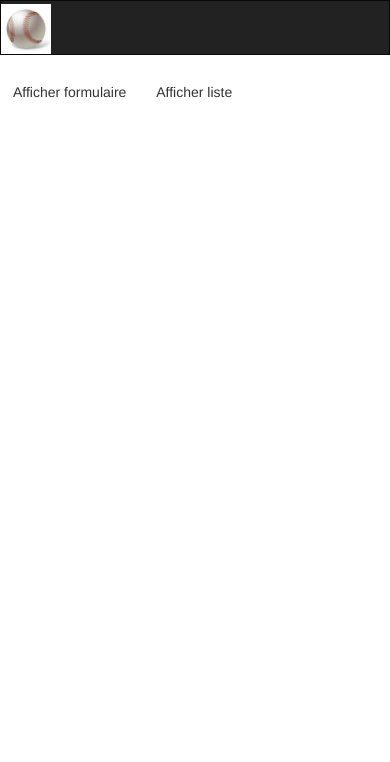
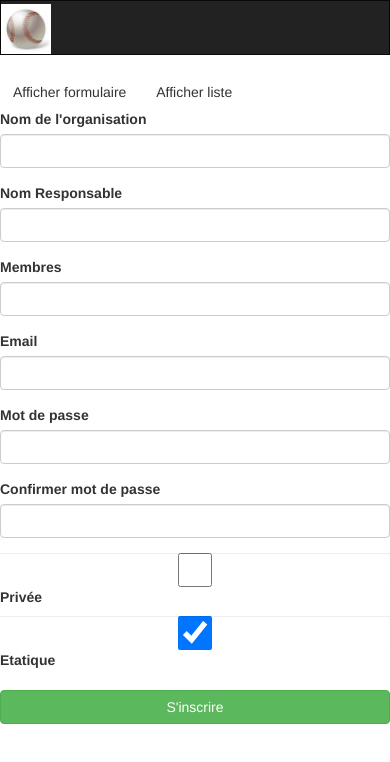
Before and after one commit to GregoryDev/OCI---AppSport, a plain HTML site: page www/index.html in a window 390 px wide. Drawn offline with Linux system fonts and the light colour scheme; some packages are replaced by stand-ins of ours.

Commit message:
inscription organisation

```diff
--- a/www/index.html
+++ b/www/index.html
@@ -85,7 +85,18 @@
 
         <div id="div_create_user">
             <form name="create_user" id="create_user" action="index.html" method="post">
-                <div  class="form-group" >
+
+       <div class="form-group">
+         <label>Type:</label>
+           <select class="form-control">
+        	     <option value="" disabled selected>Chooisir le type</option>
+    		     <option value="1">Utilisateur</option>
+      		     <option value="2">Organisation</option>
+
+      	</select>
+      		 </div>
+
+		<div  class="form-group" >
                     <label for="first_name">Pseudo</label>
                     <input id="pseudo" type="text" class="form-control" >
                 </div>
@@ -189,6 +200,61 @@
             </ul>
         </div>
 
+        <!--
+            Formulaire Inscription Organisation
+        -->
+
+
+     <div id="div_create_organisation">
+     <form name="create_organisation" id="create_organisation" action="index.html" method="post">
+
+        <div class="form-group">
+          <label for="first_name">Nom de l'organisation</label>
+          <input id="nom_organisation" type="text" class="form-control">
+        </div>
+
+        <div class="form-group">
+          <label for="nom_responsable">Nom Responsable</label>
+          <input  id="" type="text" class="form-control">
+
+        </div>
+       <div class="form-group">
+          <label for="first_name">Membres</label>
+          <input  id="membres" type="text" class="form-control">
+
+        </div>
+
+        <div class="form-group">
+          <label for="email">Email</label>
+          <input id="email" type="email" class="form-control">
+
+        </div>
+
+        <div class="form-group">
+          <label for="password">Mot de passe</label>
+          <input id="password" type="password" class="form-control">
+
+        </div>
+
+
+        <div class="form-group">
+          <label for="password">Confirmer mot de passe</label>
+          <input id="confirm-password" type="password" class="form-control" >
+
+        </div>
+<div class="form-group">
+     <p>
+      <input type="checkbox" id="test5" class="form-control" />
+      <label for="test5">Privée</label>
+
+      <input type="checkbox" id="test6" checked="checked" class="form-control"/>
+      <label for="test6">Etatique</label>
+     </p>
+</div>
+    <input type="submit" value="S'inscrire" class="btn btn-block btn-success">
+    </form>
+    </div>
+
 
         <script type="text/javascript" src="js/jquery.min.js"></script>
         <script type="text/javascript" src="js/materialize.min.js"></script>
```
